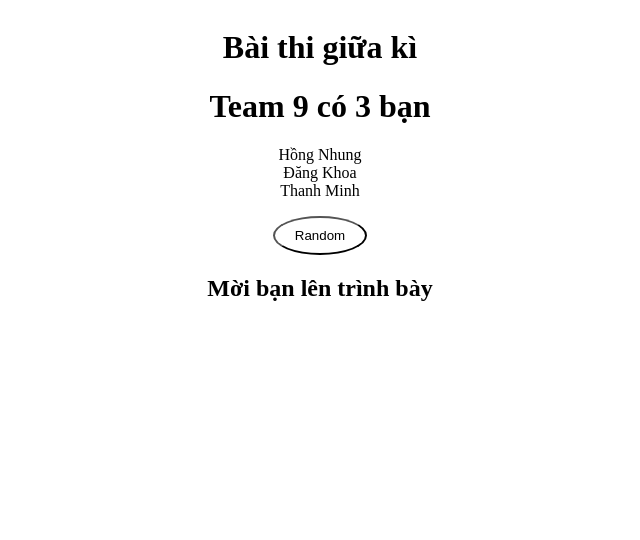
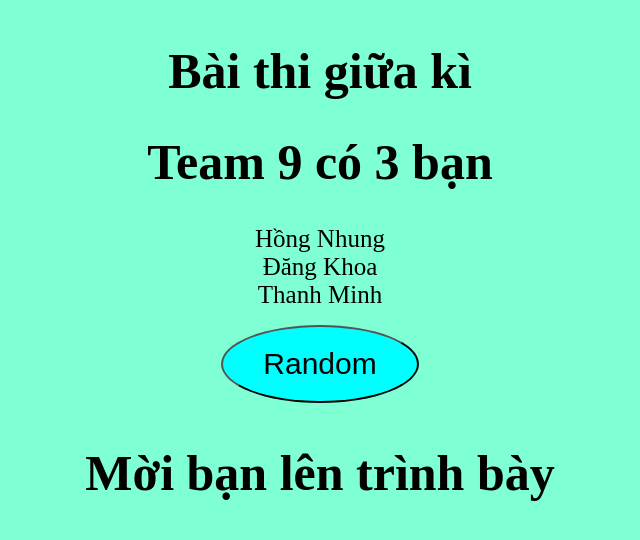
Before and after one commit to thanhminh111/Random, a plain HTML site: page index.html in a window 1280 px wide. Shown: the whole page, without its empty margins (320-960 px from the left). Drawn offline with Linux system fonts and the light colour scheme.

Commit message:
Update style.css

```diff
--- a/style.css
+++ b/style.css
@@ -1,25 +1,35 @@
 body {
     text-align: center;
+    background-color: aquamarine;
 }
 
 div {
     display: inline-block;
 }
-
+h1{
+    font-size: 50px;
+}
+h2{
+    font-size: 50px;
+}
 ol {
     padding: 0;
 }
 li{
     list-style: none;
+    font-size: 25px;
+
 }
 
 button {
     display: inline-block;
-    padding: 10px 20px;
-    background-color: #fff;
+    padding: 20px 40px;
+    background-color: aqua;
     border-radius: 60%;
+    font-size: 30px;
+
 }
 button:hover{
-    background-color: #000;
-    color: #fff;
+    background-color: #fff;
+    color: #000;
 }
```
